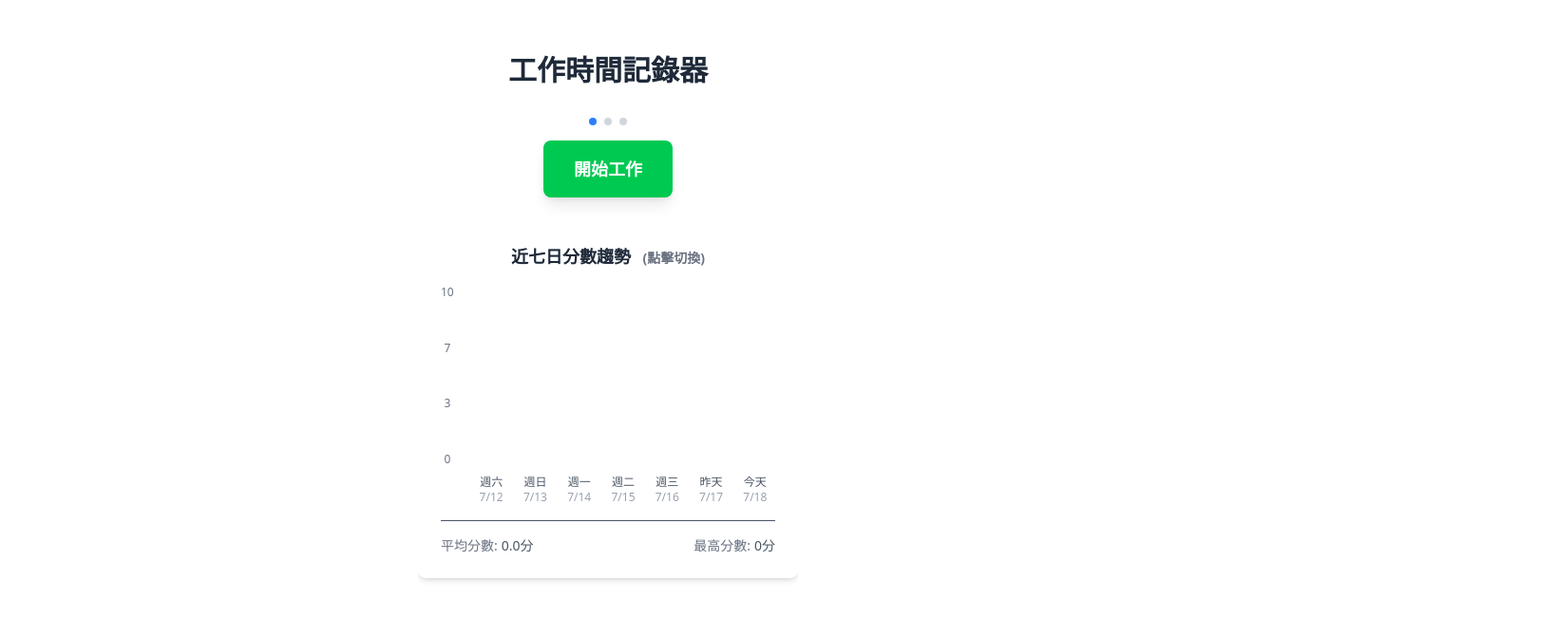
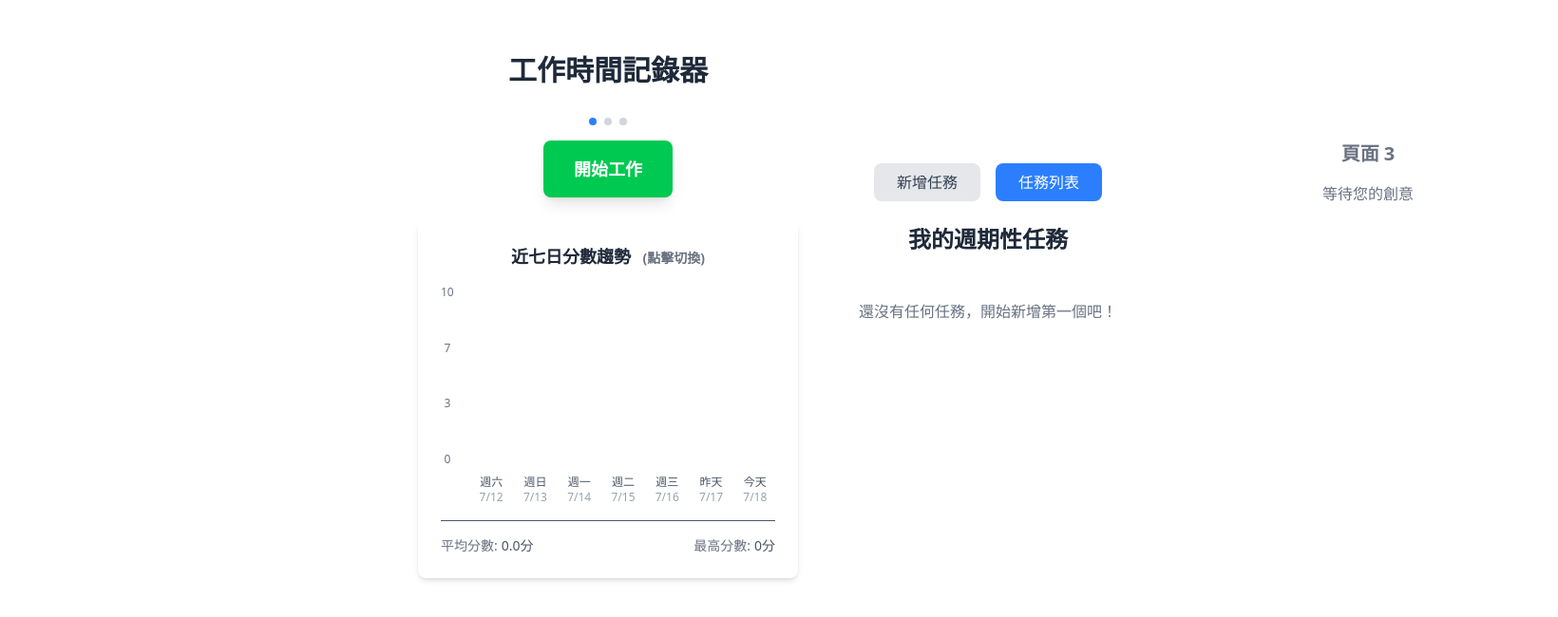
Before and after one commit to echoedinvoker/work-recorder, a Vue app: page / in a window 1280 px wide. Shown: the top 650 px of the page at 95% size, 1640 px wide, since content can reach past the window. Built offline with nearby package versions, Linux system fonts and the light colour scheme; the HTML template or start-up script is replaced by a standard one.

Commit message:
remove fix h

```diff
--- a/src/App.vue
+++ b/src/App.vue
@@ -11,7 +11,6 @@
 
     <!-- 滑動容器 -->
     <div
-      class="overflow-hidden"
       @touchstart="handleTouchStart"
       @touchmove="handleTouchMove"
       @touchend="handleTouchEnd"
--- a/src/components/pages/SecondPage.vue
+++ b/src/components/pages/SecondPage.vue
@@ -1,6 +1,6 @@
 <template>
   <!-- 設定頁面容器的最大高度並啟用滾動 -->
-  <div class="h-screen flex flex-col max-w-4xl mx-auto p-6">
+  <div class="flex flex-col max-w-4xl mx-auto p-6">
     <!-- 模式切換按鈕 - 固定在頂部 -->
     <div class="flex justify-center space-x-4 mb-6 flex-shrink-0">
       <button
@@ -28,7 +28,7 @@
     </div>
 
     <!-- 可滾動的內容區域 -->
-    <div class="flex-1 overflow-y-auto space-y-6">
+    <div class="flex-1 space-y-6">
       <!-- 新增 Todo 表單 -->
       <div v-if="currentView === 'add'" class="bg-white rounded-lg shadow-md p-6">
         <h2 class="text-2xl font-bold text-gray-800 mb-4">新增週期性任務</h2>
@@ -76,7 +76,7 @@
           還沒有任何任務，開始新增第一個吧！
         </div>
         <!-- Todo 項目容器 - 可滾動 -->
-        <div v-else class="space-y-4 max-h-96 overflow-y-auto pr-2">
+        <div v-else class="space-y-4 pr-2">
           <TodoItem
             v-for="todo in todos"
             :key="todo.id"
```
